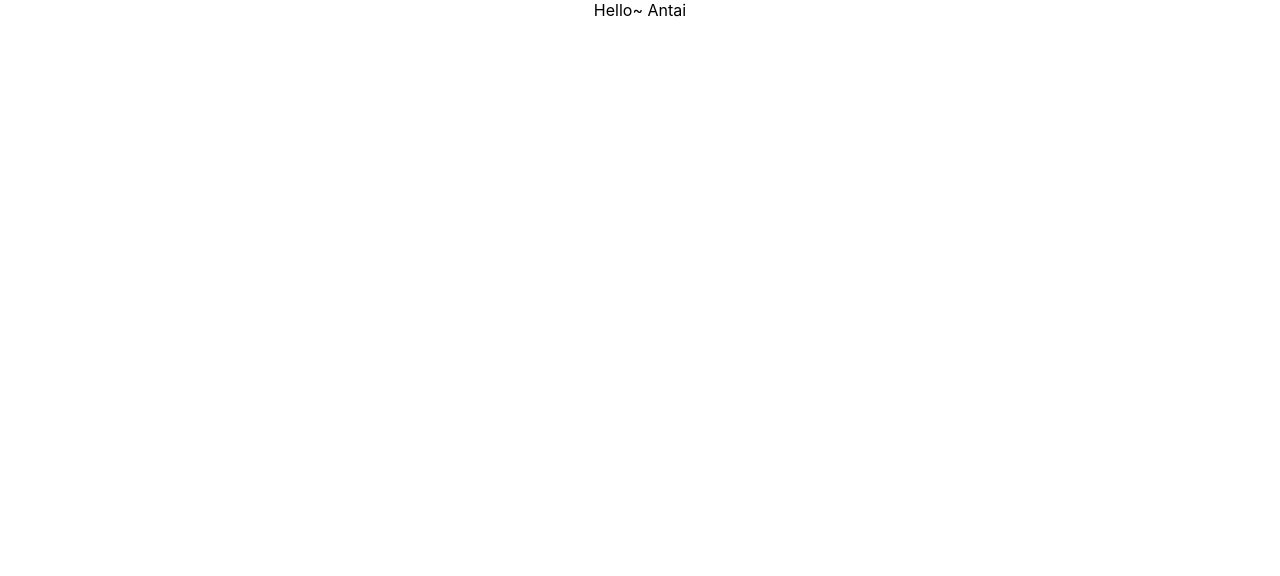
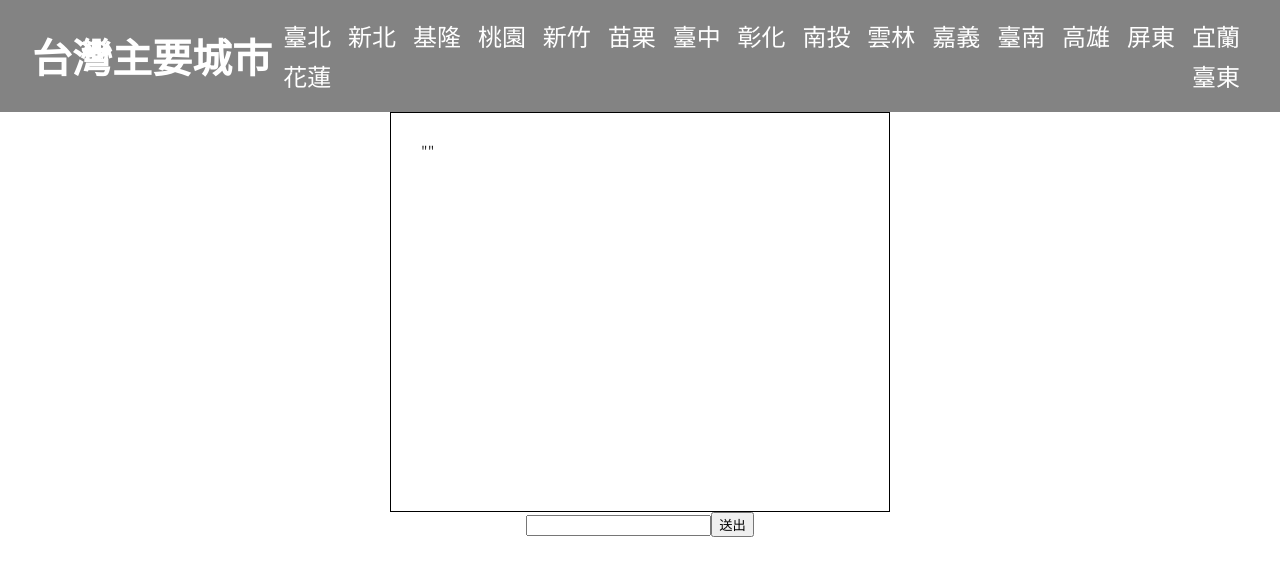
Before and after one commit to antai0926/Taiwan-Weather, a React (Create React App) app: page / in a window 1280 px wide. Shown: the top 576 px of the page. Built offline with nearby package versions, Linux system fonts and the light colour scheme.

Commit message:
add the navbar component

```diff
--- a/public/index.html
+++ b/public/index.html
@@ -7,6 +7,7 @@
     <meta name="theme-color" content="#000000" />
     <meta name="description" content="Natours App Create By Antai" />
     <link rel="apple-touch-icon" href="%PUBLIC_URL%/logo192.png" />
+    <link href="https://fonts.googleapis.com/css2?family=Noto+Sans+TC:wght@300&display=swap" rel="stylesheet">
     <!--
       manifest.json provides metadata used when your web app is installed on a
       user's mobile device or desktop. See https://developers.google.com/web/fundamentals/web-app-manifest/
--- a/src/App.css
+++ /dev/null
@@ -1,38 +0,0 @@
-.App {
-  text-align: center;
-}
-
-.App-logo {
-  height: 40vmin;
-  pointer-events: none;
-}
-
-@media (prefers-reduced-motion: no-preference) {
-  .App-logo {
-    animation: App-logo-spin infinite 20s linear;
-  }
-}
-
-.App-header {
-  background-color: #282c34;
-  min-height: 100vh;
-  display: flex;
-  flex-direction: column;
-  align-items: center;
-  justify-content: center;
-  font-size: calc(10px + 2vmin);
-  color: white;
-}
-
-.App-link {
-  color: #61dafb;
-}
-
-@keyframes App-logo-spin {
-  from {
-    transform: rotate(0deg);
-  }
-  to {
-    transform: rotate(360deg);
-  }
-}
--- a/src/App.js
+++ b/src/App.js
@@ -1,10 +1,12 @@
 import React from 'react';
-import './App.css';
+import './App.scss';
+
+import HomePage from './pages/homepage/homepage.component';
 
 function App() {
   return (
     <div className="App">
-      <div>Hello~ Antai</div>
+      <HomePage />
     </div>
   );
 }
--- /dev/null
+++ b/src/_reset.scss
@@ -0,0 +1,48 @@
+/* http://meyerweb.com/eric/tools/css/reset/
+   v2.0 | 20110126
+   License: none (public domain)
+*/
+
+html, body, div, span, applet, object, iframe,
+h1, h2, h3, h4, h5, h6, p, blockquote, pre,
+a, abbr, acronym, address, big, cite, code,
+del, dfn, em, img, ins, kbd, q, s, samp,
+small, strike, strong, sub, sup, tt, var,
+b, u, i, center,
+dl, dt, dd, ol, ul, li,
+fieldset, form, label, legend,
+table, caption, tbody, tfoot, thead, tr, th, td,
+article, aside, canvas, details, embed,
+figure, figcaption, footer, header, hgroup,
+menu, nav, output, ruby, section, summary,
+time, mark, audio, video {
+	margin: 0;
+	padding: 0;
+	border: 0;
+	font-size: 100%;
+	font: inherit;
+	vertical-align: baseline;
+}
+/* HTML5 display-role reset for older browsers */
+article, aside, details, figcaption, figure,
+footer, header, hgroup, menu, nav, section {
+	display: block;
+}
+body {
+	line-height: 1;
+}
+ol, ul {
+	list-style: none;
+}
+blockquote, q {
+	quotes: none;
+}
+blockquote:before, blockquote:after,
+q:before, q:after {
+	content: '';
+	content: none;
+}
+table {
+	border-collapse: collapse;
+	border-spacing: 0;
+}
--- /dev/null
+++ b/src/component/navbar/nav-bar.component.jsx
@@ -0,0 +1,67 @@
+import React from 'react';
+import './nav-bar.styles.scss';
+
+const NavBar = () => {
+  return (
+    <nav className="nav-bar">
+      <div className="title">
+        <h2>台灣主要城市</h2>
+      </div>
+      <ul className="area">
+        <li>
+          <a href="/#">臺北</a>
+        </li>
+        <li>
+          <a href="/#">新北</a>
+        </li>
+        <li>
+          <a href="/#">基隆</a>
+        </li>
+        <li>
+          <a href="/#">桃園</a>
+        </li>
+        <li>
+          <a href="/#">新竹</a>
+        </li>
+        <li>
+          <a href="/#">苗栗</a>
+        </li>
+        <li>
+          <a href="/#">臺中</a>
+        </li>
+        <li>
+          <a href="/#">彰化</a>
+        </li>
+        <li>
+          <a href="/#">南投</a>
+        </li>
+        <li>
+          <a href="/#">雲林</a>
+        </li>
+        <li>
+          <a href="/#">嘉義</a>
+        </li>
+        <li>
+          <a href="/#">臺南</a>
+        </li>
+        <li>
+          <a href="/#">高雄</a>
+        </li>
+        <li>
+          <a href="/#">屏東</a>
+        </li>
+        <li>
+          <a href="/#">宜蘭</a>
+        </li>
+        <li>
+          <a href="/#">花蓮</a>
+        </li>
+        <li>
+          <a href="/#">臺東</a>
+        </li>
+      </ul>
+    </nav>
+  );
+};
+
+export default NavBar;
--- /dev/null
+++ b/src/component/navbar/nav-bar.styles.scss
@@ -0,0 +1,28 @@
+.nav-bar {
+  display: flex;
+  align-items: center;
+  background-color: rgba(0, 0, 0, 0.486);
+  width: 100%;
+  min-height: 4rem;
+  padding: 1rem 2rem;
+  .title {
+    flex: 1;
+    color: white;
+    font-size: 2.5rem;
+    font-weight: 600;
+  }
+  ul.area {
+    flex: 4;
+    display: flex;
+    justify-content: space-between;
+    flex-wrap: wrap;
+    li {
+      margin: 0.5rem;
+    }
+    a {
+      text-decoration-line: none;
+      color: white;
+      font-size: 1.5rem;
+    }
+  }
+}
--- a/src/index.js
+++ b/src/index.js
@@ -1,6 +1,6 @@
 import React from 'react';
 import ReactDOM from 'react-dom';
-import './index.css';
+import './index.scss';
 import App from './App';
 
 ReactDOM.render(
--- a/src/index.css
+++ b/src/index.scss
@@ -1,8 +1,10 @@
+@import 'reset';
+
+* {
+  box-sizing: border-box;
+}
 body {
-  margin: 0;
-  font-family: -apple-system, BlinkMacSystemFont, 'Segoe UI', 'Roboto', 'Oxygen',
-    'Ubuntu', 'Cantarell', 'Fira Sans', 'Droid Sans', 'Helvetica Neue',
-    sans-serif;
+  font-family: 'Noto Sans TC', sans-serif;
   -webkit-font-smoothing: antialiased;
   -moz-osx-font-smoothing: grayscale;
 }
--- /dev/null
+++ b/src/pages/homepage/homepage.component.jsx
@@ -0,0 +1,51 @@
+import React, { useState } from 'react';
+import './homepage.styles.scss';
+import NavBar from '../../component/navbar/nav-bar.component';
+
+const HomePage = () => {
+  const [city, setCity] = useState('');
+  const [data, setData] = useState('');
+  const handleChange = (e) => {
+    setCity(e.target.value);
+  };
+
+  const keyDecode = (key) => {
+    const decodedKey = key.split('-').reduce((acc, curVal, index) => {
+      if (index === 0) {
+        return `${curVal}`;
+      }
+      return `${curVal}-${acc}`;
+    }, '');
+    return decodedKey;
+  };
+
+  const fetchWeather = () => {
+    console.log('enter fetchWeather');
+    const key = keyDecode('3464175CBF50-A7B1-4C39-0DEF-E9975C57-CWB');
+    const host = 'https://opendata.cwb.gov.tw/';
+    const api = 'api/v1/rest/datastore/';
+    const item = 'F-C0032-001';
+    const cityUrl = encodeURI(city);
+    const url = `${host}${api}${item}?Authorization=${key}&locationName=${cityUrl}`;
+    console.log('request url:', url);
+    fetch(url)
+      .then((response) => response.json())
+      .then((data) => {
+        setData(data);
+      });
+  };
+  return (
+    <div className="homepage">
+      <NavBar />
+      <div className="messageBox">{JSON.stringify(data)}</div>
+      <div className="input-area">
+        <input type="text" onChange={handleChange} />
+        <button type="button" onClick={fetchWeather}>
+          送出
+        </button>
+      </div>
+    </div>
+  );
+};
+
+export default HomePage;
--- /dev/null
+++ b/src/pages/homepage/homepage.styles.scss
@@ -0,0 +1,13 @@
+.homepage {
+  display: flex;
+  flex-direction: column;
+  align-items: center;
+  // align-content: center;
+  // justify-content: center;
+  .messageBox {
+    width: 500px;
+    height: 400px;
+    border: 1px solid #000000;
+    padding: 30px;
+  }
+}
```
Also changed, not shown: src/App.scss (added).
